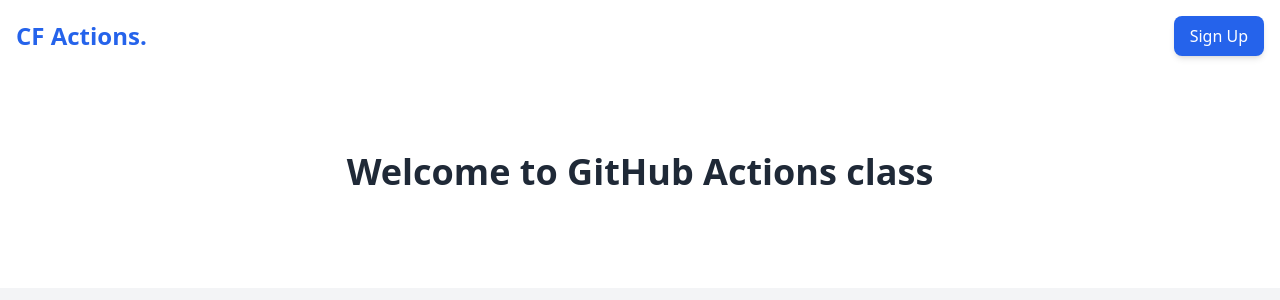
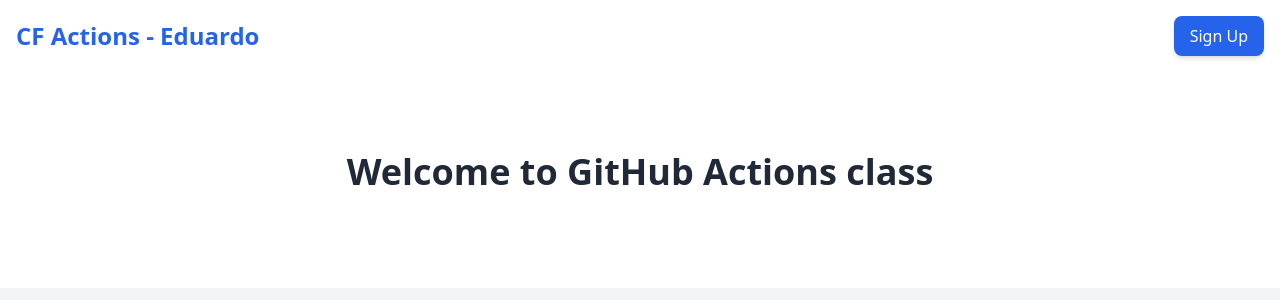
Before and after one commit to eduardogpg/cf-actions, a Django app: page / in a window 1280 px wide. Shown: the top 300 px of the page. Run offline with Django 5.2, Linux system fonts and the light colour scheme; some libraries are stand-ins or nearby versions.

Commit message:
Add workflow

```diff
--- a/templates/index.html
+++ b/templates/index.html
@@ -10,7 +10,7 @@
     <!-- Navigation Bar -->
     <nav class="bg-white shadow-md">
         <div class="container mx-auto px-4 py-4 flex justify-between items-center">
-            <div class="text-2xl font-bold text-blue-600">CF Actions.</div>
+            <div class="text-2xl font-bold text-blue-600">CF Actions - Eduardo</div>
             <div>
             </div>
             <button class="bg-blue-600 text-white px-4 py-2 rounded-lg shadow-md hover:bg-blue-700">Sign Up</button>
```
Also changed, not shown: .github/workflows/actions.yaml.
